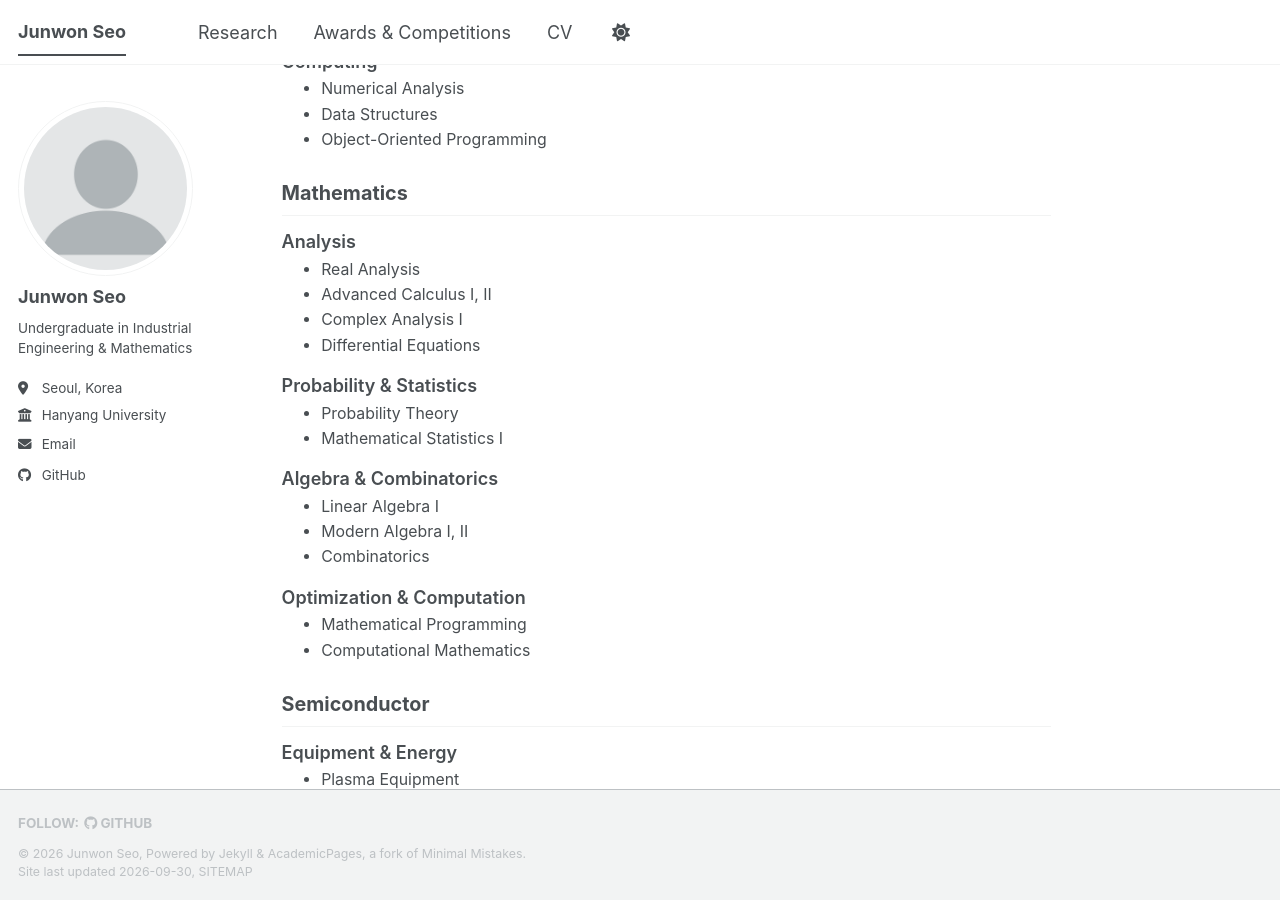
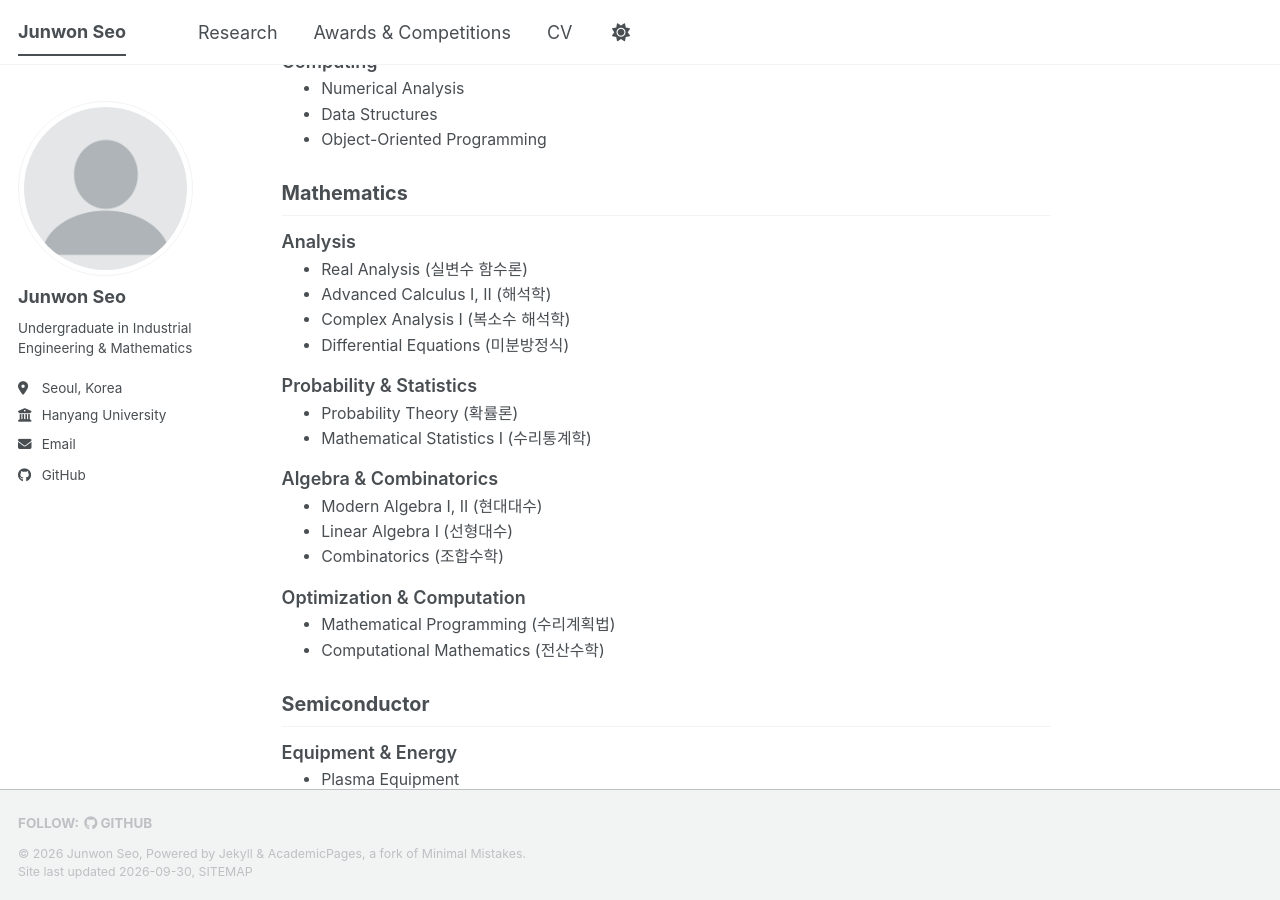
Before and after one commit to galashow3/galashow3.github.io, a Jekyll site: the page built from _pages/about.md, in a window 1280 px wide and 900 px high, scrolled down 1318 px. Built offline with Jekyll 4.4.1, drawn with Linux system fonts in a browser that asks for light colours; a style sheet for code colours, icons or effects is not loaded.

Commit message:
Update about.md

```diff
--- a/_pages/about.md
+++ b/_pages/about.md
@@ -69,32 +69,32 @@ Relevant Coursework
   <div class="cw-row">
     <div class="cw-field">Analysis</div>
     <ul class="cw-courses">
-      <li>Real Analysis</li>
-      <li>Advanced Calculus I, II</li>
-      <li>Complex Analysis I</li>
-      <li>Differential Equations</li>
+      <li>Real Analysis (실변수 함수론)</li>
+      <li>Advanced Calculus I, II (해석학)</li>
+      <li>Complex Analysis I (복소수 해석학)</li>
+      <li>Differential Equations (미분방정식)</li>
     </ul>
   </div>
   <div class="cw-row">
     <div class="cw-field">Probability &amp; Statistics</div>
     <ul class="cw-courses">
-      <li>Probability Theory</li>
-      <li>Mathematical Statistics I</li>
+      <li>Probability Theory (확률론)</li>
+      <li>Mathematical Statistics I (수리통계학)</li>
     </ul>
   </div>
   <div class="cw-row">
     <div class="cw-field">Algebra &amp; Combinatorics</div>
     <ul class="cw-courses">
-      <li>Linear Algebra I</li>
-      <li>Modern Algebra I, II</li>
-      <li>Combinatorics</li>
+      <li>Modern Algebra I, II (현대대수)</li>
+      <li>Linear Algebra I (선형대수)</li>
+      <li>Combinatorics (조합수학)</li>
     </ul>
   </div>
   <div class="cw-row">
     <div class="cw-field">Optimization &amp; Computation</div>
     <ul class="cw-courses">
-      <li>Mathematical Programming</li>
-      <li>Computational Mathematics</li>
+      <li>Mathematical Programming (수리계획법)</li>
+      <li>Computational Mathematics (전산수학)</li>
     </ul>
   </div>
   <div class="cw-major">Semiconductor</div>
```
